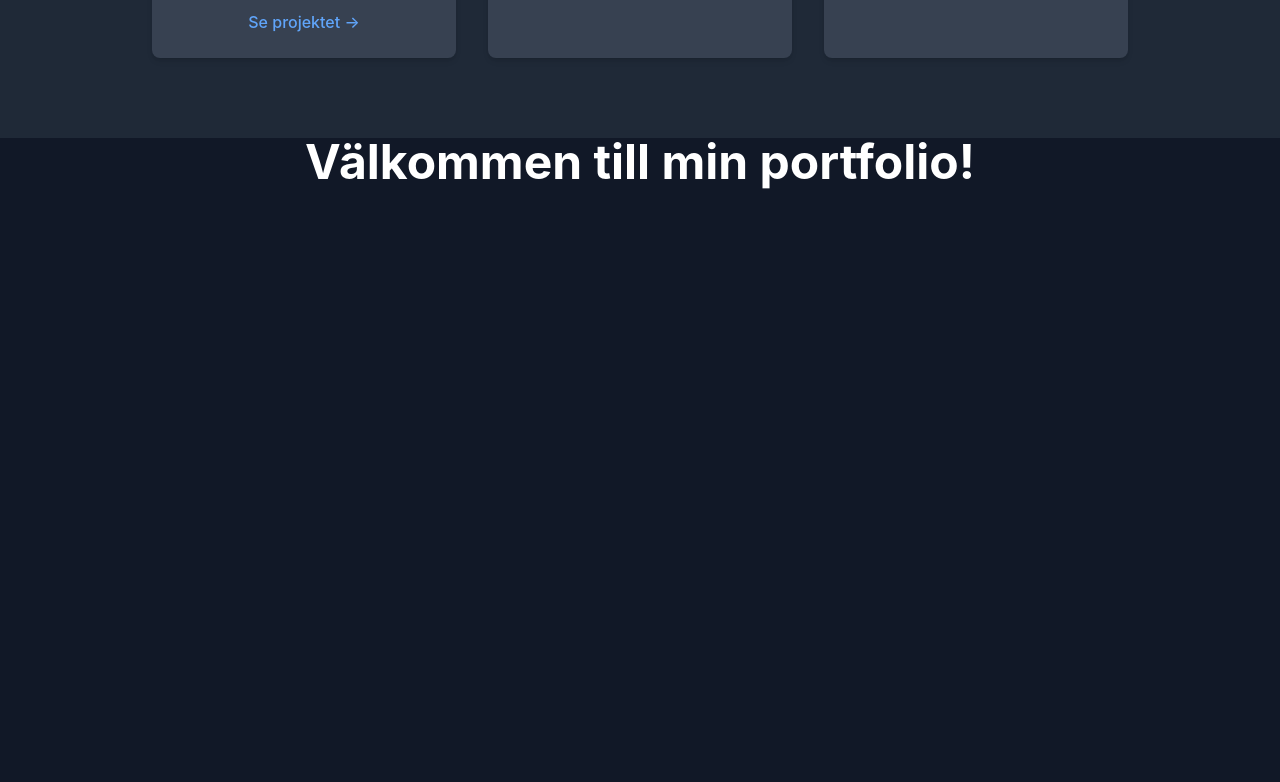
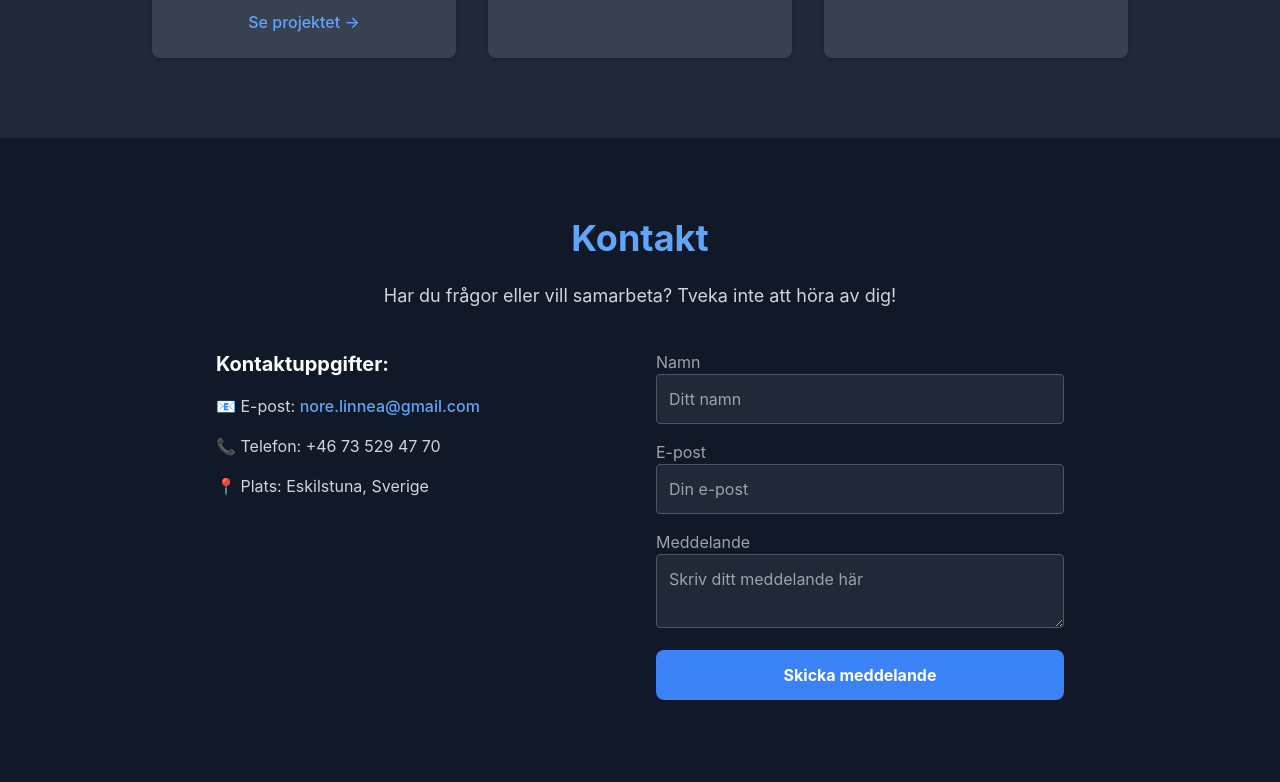
Before and after one commit to linneanore/my-portfolio, a React (Vite) app: page / in a window 1280 px wide. Shown: the part 3380-4162 px from the top of the page. Built offline with nearby package versions, Linux system fonts and the light colour scheme.

Commit message:
Added Contact section to portfolio

```diff
--- a/src/App.tsx
+++ b/src/App.tsx
@@ -8,6 +8,7 @@ import Skills from './components/Skills';
 import WorkExperience from './components/WorkExperience';
 import Education from './components/Education';
 import Projects from './components/Projects';
+import Contact from './components/Contact';
 //import './App.css'
 
 function App() {
@@ -20,6 +21,7 @@ function App() {
       <WorkExperience />
       <Education />
       <Projects />
+      <Contact />
       <div className="min-h-screen w-full bg-gray-900 flex flex-col items-center">
         <h1 className="text-5xl font-bold text-white">Välkommen till min portfolio!</h1>
       </div>
--- /dev/null
+++ b/src/components/Contact.tsx
@@ -0,0 +1,61 @@
+const Contact = () => {
+  return (
+    <section id="contact" className="py-20 bg-gray-900 text-white">
+      <div className="container mx-auto max-w-4xl px-6 text-center">
+        <h2 className="text-4xl font-bold text-blue-400 mb-6">Kontakt</h2>
+        <p className="text-lg text-gray-300 mb-10">
+          Har du frågor eller vill samarbeta? Tveka inte att höra av dig!
+        </p>
+
+        <div className="grid grid-cols-1 md:grid-cols-2 gap-8">
+          <div className="text-left space-y-4">
+            <p className="text-xl font-bold">Kontaktuppgifter:</p>
+            <p className="text-gray-300">📧 E-post: <a href="mailto:nore.linnea@gmail.com" className="text-blue-400 hover:underline">nore.linnea@gmail.com</a></p>
+            <p className="text-gray-300">📞 Telefon: +46 73 529 47 70</p>
+            <p className="text-gray-300">📍 Plats: Eskilstuna, Sverige</p>
+          </div>
+
+          <form action="https://formspree.io/f/your-form-id" method="POST" className="space-y-4 text-left">
+            <div>
+              <label className="block text-gray-400">Namn</label>
+              <input
+                type="text"
+                name="name"
+                required
+                className="w-full p-3 rounded bg-gray-800 border border-gray-600 focus:ring focus:ring-blue-400"
+                placeholder="Ditt namn"
+              />
+            </div>
+            <div>
+              <label className="block text-gray-400">E-post</label>
+              <input
+                type="email"
+                name="email"
+                required
+                className="w-full p-3 rounded bg-gray-800 border border-gray-600 focus:ring focus:ring-blue-400"
+                placeholder="Din e-post"
+              />
+            </div>
+            <div>
+              <label className="block text-gray-400">Meddelande</label>
+              <textarea
+                name="message"
+                required
+                className="w-full p-3 rounded bg-gray-800 border border-gray-600 focus:ring focus:ring-blue-400"
+                placeholder="Skriv ditt meddelande här"
+              />
+            </div>
+            <button
+              type="submit"
+              className="w-full bg-blue-500 hover:bg-blue-700 text-white font-bold py-3 rounded-lg transition"
+            >
+              Skicka meddelande
+            </button>
+          </form>
+        </div>
+      </div>
+    </section>
+  );
+};
+
+export default Contact;
```
